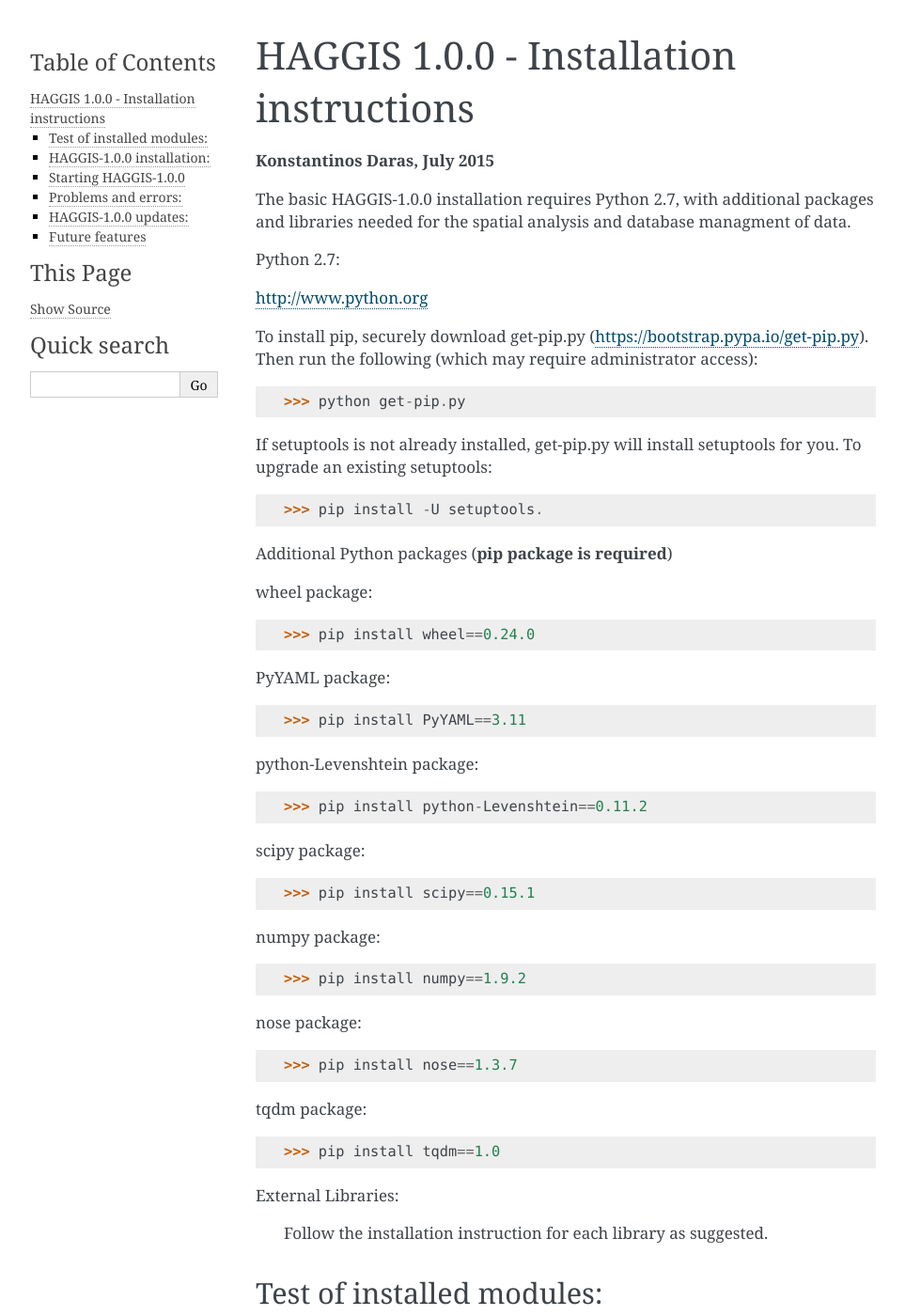
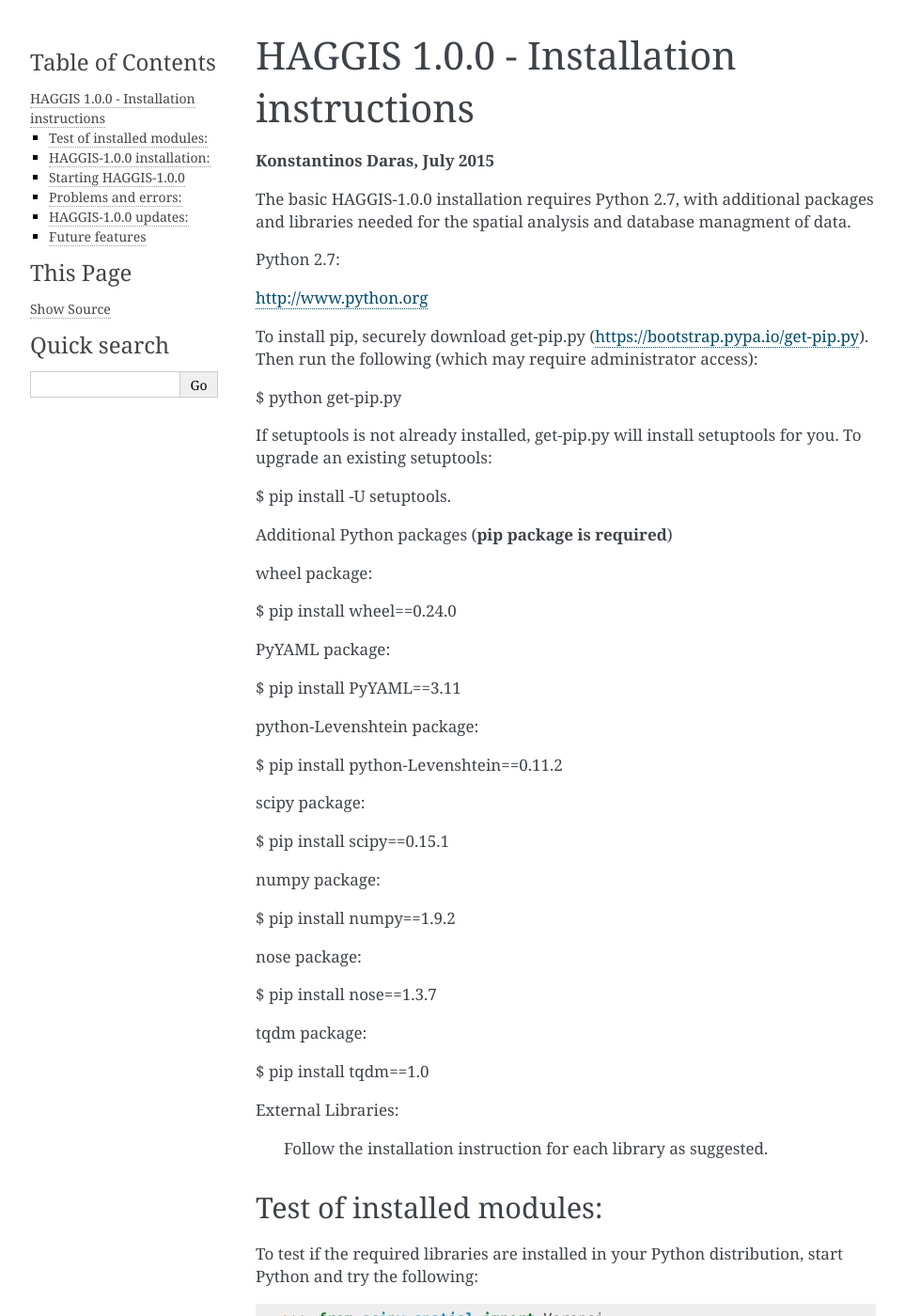
Before and after one commit to LSCS-Projects/HAGGIS, a Sphinx documentation site: the page built from docs/readme.rst, in a window 1280 px wide and 1400 px high. Shown: the whole window at 94% size, without its empty margins (148-1111 px from the left). Built offline with Sphinx 7.4.7, drawn with Linux system fonts in a browser that asks for light colours; pages that are not in the unit, such as notebooks, are missing from menus; some of the changed text lies outside the part shown.

Commit message:
Tidying.

```diff
--- a/docs/readme.rst
+++ b/docs/readme.rst
@@ -15,41 +15,41 @@
 
 To install pip, securely download get-pip.py (https://bootstrap.pypa.io/get-pip.py). Then run the following (which may require administrator access):
 
->>> python get-pip.py
+$ python get-pip.py
 
 If setuptools is not already installed, get-pip.py will install setuptools for you. To upgrade an existing setuptools:
 
->>> pip install -U setuptools.
+$ pip install -U setuptools.
 
 Additional Python packages (**pip package is required**)
 
 wheel package:
 
->>> pip install wheel==0.24.0
+$ pip install wheel==0.24.0
 
 PyYAML package:
 
->>> pip install PyYAML==3.11
+$ pip install PyYAML==3.11
 
 python-Levenshtein package:
 
->>> pip install python-Levenshtein==0.11.2
+$ pip install python-Levenshtein==0.11.2
 
 scipy package:
 
->>> pip install scipy==0.15.1
+$ pip install scipy==0.15.1
 
 numpy package:
 
->>> pip install numpy==1.9.2
+$ pip install numpy==1.9.2
 
 nose package:
 
->>> pip install nose==1.3.7
+$ pip install nose==1.3.7
 
 tqdm package:
 
->>> pip install tqdm==1.0
+$ pip install tqdm==1.0
 
 
 External Libraries:
@@ -84,11 +84,11 @@
 
 Go into the 'tests' sub-directory within 'HAGGIS/haggis' and run all tests using the corresponding command provided:
 
->>> nosetests
+$ nosetests
 
 or run the tests individually (within 'HAGGIS/haggis/tests' folder), for example:
 
->>> python test_spatial.py
+$ python test_spatial.py
 
 
 
@@ -97,11 +97,11 @@
 
 The HAGGIS can be started using:
 
->>> python haggis.py
+$ python haggis.py
 
 or
 
->>> python haggis.py <config file>
+$ python haggis.py <config file>
 
 where <config file> is a given configuration file.
 
```
